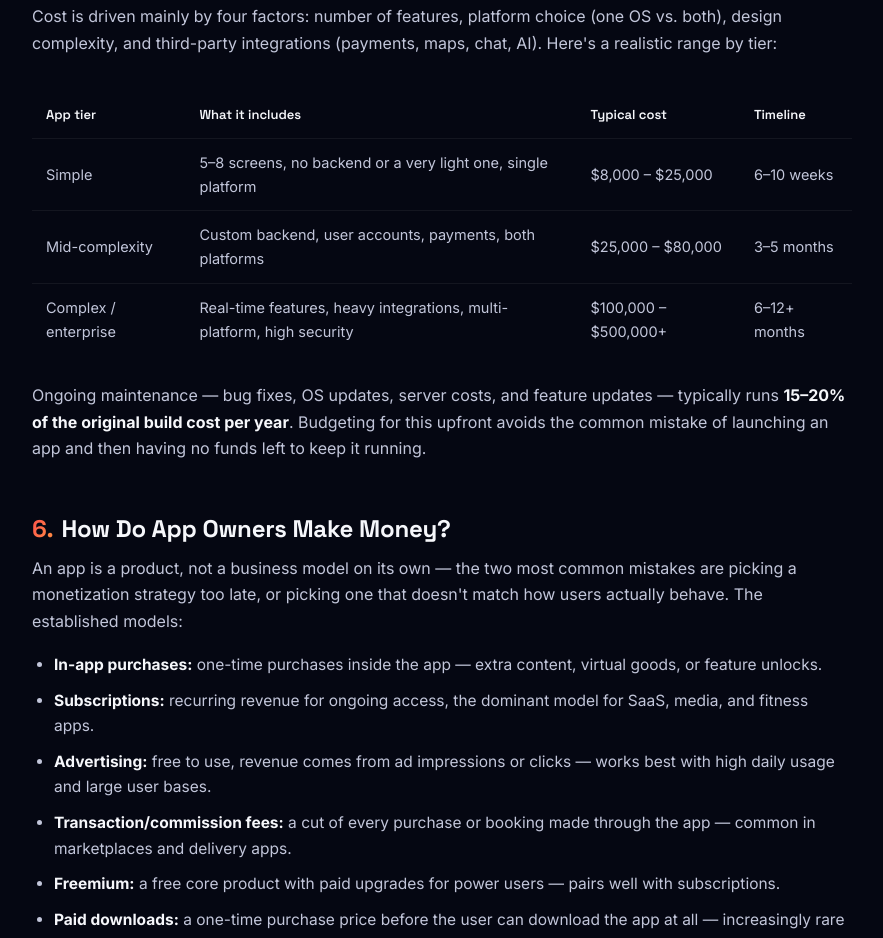
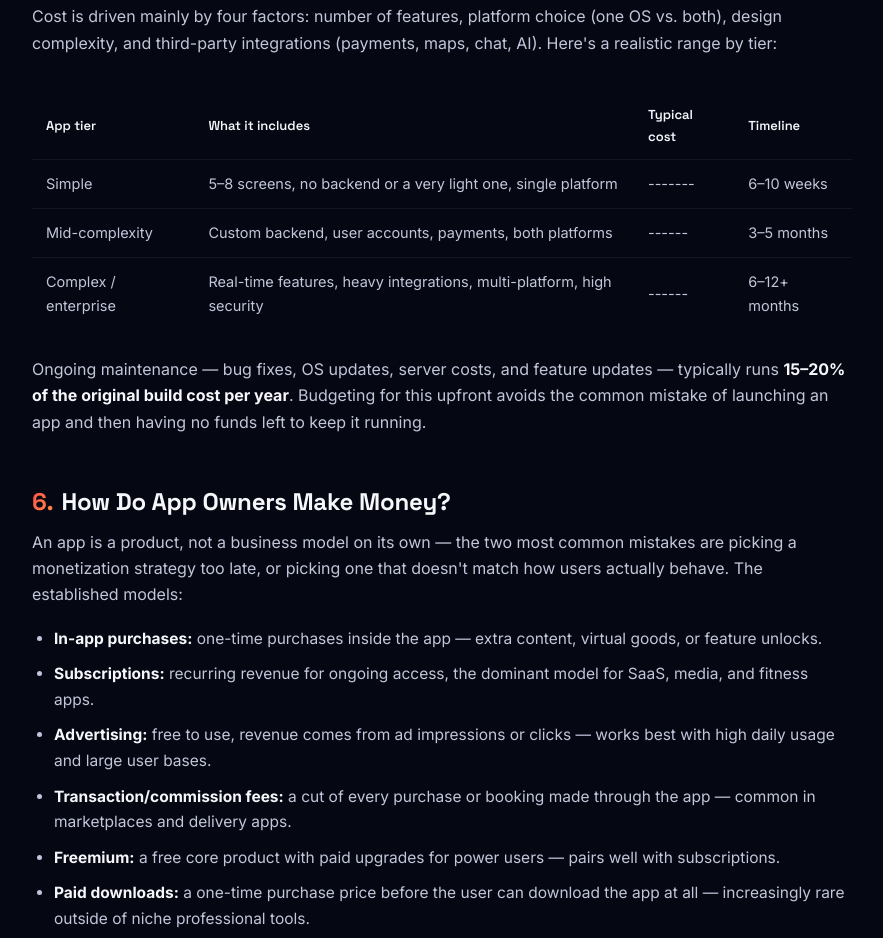
Before and after one commit to akankshaing/appdev, a plain HTML site: page index.html in a window 1280 px wide. Shown: the part 3827-4765 px from the top of the page, without its empty margins (198-1081 px from the left). Drawn offline with Linux system fonts and the light colour scheme.

Commit message:
Update index.html

```diff
--- a/index.html
+++ b/index.html
@@ -64,7 +64,7 @@
     {
       "@type": "Question",
       "name": "How much will it cost to develop an app?",
-      "acceptedAnswer": { "@type": "Answer", "text": "A simple app with a handful of screens typically runs $8,000–$25,000. A mid-complexity app with backend, authentication, and payments runs $25,000–$80,000. A complex, multi-platform app with real-time features or heavy integrations can exceed $100,000–$500,000. Cost is driven mainly by feature count, platform choice, design polish, and third-party integrations." }
+      "acceptedAnswer": { "@type": "Answer", "text": "A simple app with a handful of screens typically runs -----. A mid-complexity app with backend, authentication, and payments runs -----. A complex, multi-platform app with real-time features or heavy integrations can exceed $100,000–$500,000. Cost is driven mainly by feature count, platform choice, design polish, and third-party integrations." }
     },
     {
       "@type": "Question",
@@ -484,9 +484,9 @@
   <div class="tbl-wrap">
     <table class="cost">
       <tr><th>App tier</th><th>What it includes</th><th>Typical cost</th><th>Timeline</th></tr>
-      <tr><td>Simple</td><td>5–8 screens, no backend or a very light one, single platform</td><td>$8,000 – $25,000</td><td>6–10 weeks</td></tr>
-      <tr><td>Mid-complexity</td><td>Custom backend, user accounts, payments, both platforms</td><td>$25,000 – $80,000</td><td>3–5 months</td></tr>
-      <tr><td>Complex / enterprise</td><td>Real-time features, heavy integrations, multi-platform, high security</td><td>$100,000 – $500,000+</td><td>6–12+ months</td></tr>
+      <tr><td>Simple</td><td>5–8 screens, no backend or a very light one, single platform</td><td>-------</td><td>6–10 weeks</td></tr>
+      <tr><td>Mid-complexity</td><td>Custom backend, user accounts, payments, both platforms</td><td>------</td><td>3–5 months</td></tr>
+      <tr><td>Complex / enterprise</td><td>Real-time features, heavy integrations, multi-platform, high security</td><td>------</td><td>6–12+ months</td></tr>
     </table>
   </div>
   <p>Ongoing maintenance — bug fixes, OS updates, server costs, and feature updates — typically runs <strong>15–20% of the original build cost per year</strong>. Budgeting for this upfront avoids the common mistake of launching an app and then having no funds left to keep it running.</p>
```
